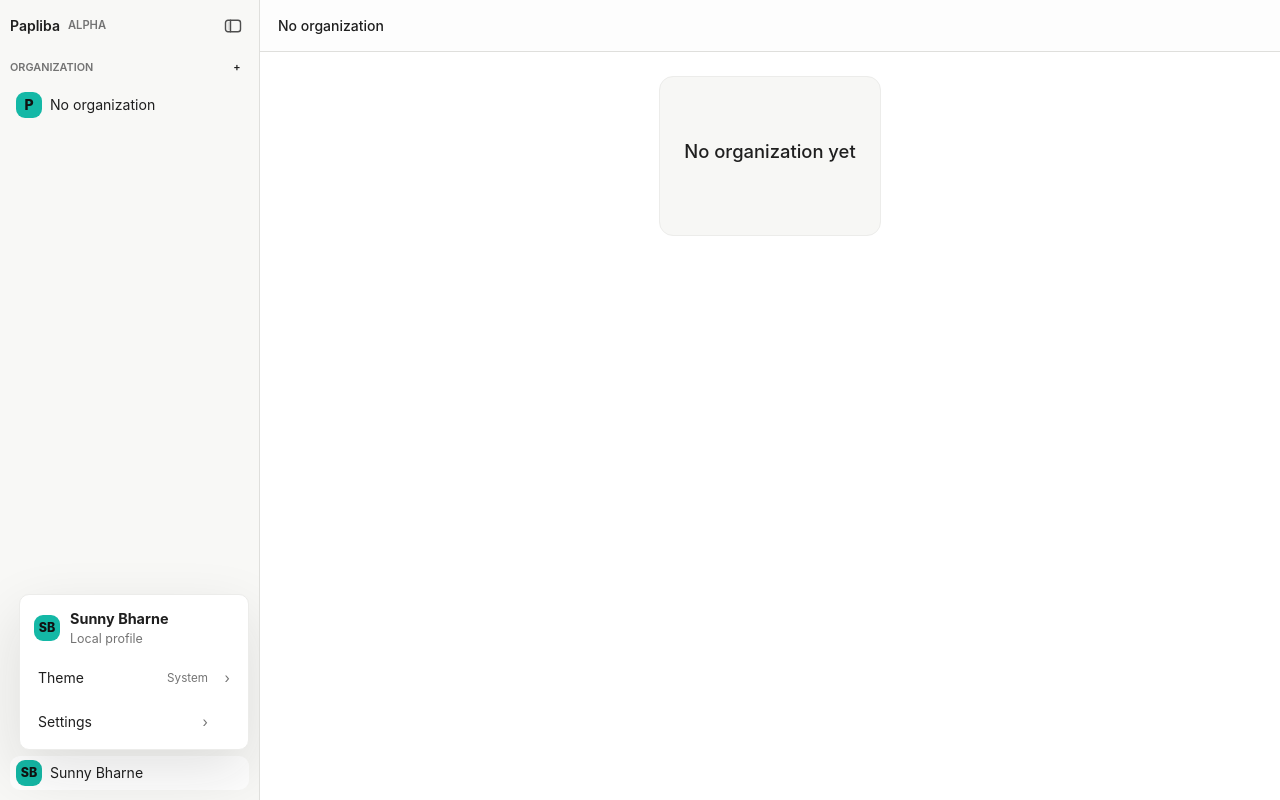
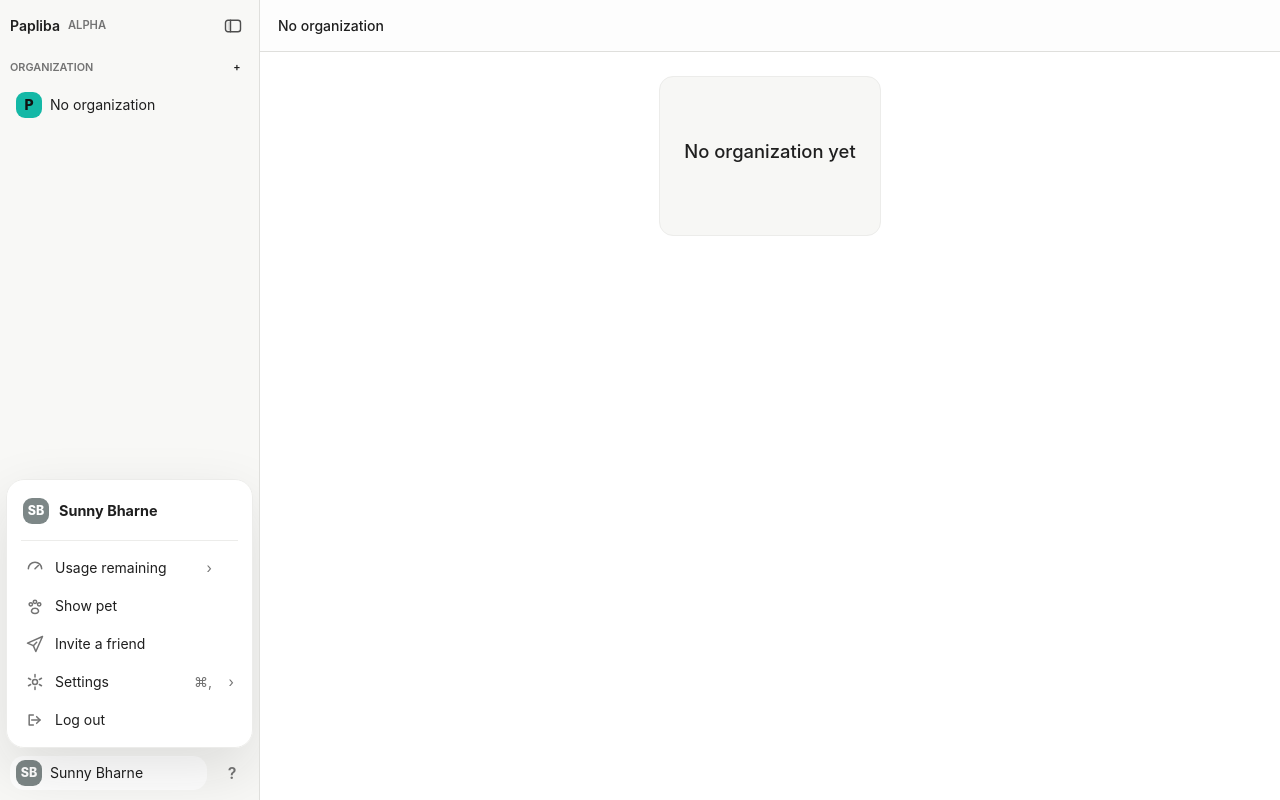
Before and after one commit to sunnybharne/papliba, a Next.js app in the folder src/Papliba.Web/: page /app in a window 1280 px wide. Both pictures are taken after a click on the button "Open account menu". Built offline with nearby package versions, Linux system fonts and the light colour scheme.

Commit message:
style: restyle account menu

```diff
--- a/src/Papliba.Web/src/app/app/_components/UserMenu.tsx
+++ b/src/Papliba.Web/src/app/app/_components/UserMenu.tsx
@@ -14,7 +14,6 @@ type SettingsSection = "account" | "appearance";
 
 export function UserMenu({ onThemeChange, themeMode }: UserMenuProps) {
   const [isOpen, setIsOpen] = useState(false);
-  const [isThemeMenuOpen, setIsThemeMenuOpen] = useState(false);
   const [isSettingsOpen, setIsSettingsOpen] = useState(false);
   const [settingsSection, setSettingsSection] =
     useState<SettingsSection>("account");
@@ -22,21 +21,15 @@ export function UserMenu({ onThemeChange, themeMode }: UserMenuProps) {
   const activeThemeLabel =
     themeOptions.find((option) => option.value === themeMode)?.label ?? "System";
 
-  function changeTheme(nextThemeMode: ThemeMode) {
-    onThemeChange(nextThemeMode);
-    setIsThemeMenuOpen(false);
-    setIsOpen(false);
-  }
-
   function openSettings(nextSettingsSection: SettingsSection) {
     setSettingsSection(nextSettingsSection);
     setIsOpen(false);
-    setIsThemeMenuOpen(false);
     setIsSettingsOpen(true);
   }
 
   return (
     <div className="user-menu">
+      <div className="account-footer-row">
         <button
           aria-expanded={isOpen}
           aria-haspopup="menu"
@@ -50,6 +43,10 @@ export function UserMenu({ onThemeChange, themeMode }: UserMenuProps) {
             <strong>{userName}</strong>
           </span>
         </button>
+        <button aria-label="Help" className="help-button" type="button">
+          ?
+        </button>
+      </div>
 
       {isOpen && (
         <div className="account-menu" role="menu">
@@ -62,46 +59,14 @@ export function UserMenu({ onThemeChange, themeMode }: UserMenuProps) {
             <span className="avatar">{userInitials}</span>
             <span>
               <strong>{userName}</strong>
-              <small>Local profile</small>
             </span>
           </button>
 
-          <button
-            aria-expanded={isThemeMenuOpen}
-            aria-haspopup="menu"
-            className="account-menu-item"
-            onClick={() =>
-              setIsThemeMenuOpen(
-                (currentIsThemeMenuOpen) => !currentIsThemeMenuOpen,
-              )
-            }
-            role="menuitem"
-            type="button"
-          >
-            <span>Theme</span>
-            <small>{activeThemeLabel}</small>
-            <span aria-hidden="true" className="menu-chevron">
-              ›
-            </span>
-          </button>
+          <div className="account-menu-divider" />
 
-          {isThemeMenuOpen && (
-            <div className="theme-choice-list">
-              {themeOptions.map((option) => (
-                <button
-                  aria-checked={themeMode === option.value}
-                  className="theme-option"
-                  data-active={themeMode === option.value}
-                  key={option.value}
-                  onClick={() => changeTheme(option.value)}
-                  role="menuitemradio"
-                  type="button"
-                >
-                  {option.label}
-                </button>
-              ))}
-            </div>
-          )}
+          <AccountMenuItem icon="usage" label="Usage remaining" />
+          <AccountMenuItem icon="pet" label="Show pet" />
+          <AccountMenuItem icon="invite" label="Invite a friend" />
 
           <button
             className="account-menu-item"
@@ -109,11 +74,17 @@ export function UserMenu({ onThemeChange, themeMode }: UserMenuProps) {
             role="menuitem"
             type="button"
           >
+            <MenuIcon name="settings" />
             <span>Settings</span>
+            <span aria-hidden="true" className="menu-shortcut">
+              ⌘,
+            </span>
             <span aria-hidden="true" className="menu-chevron">
               ›
             </span>
           </button>
+
+          <AccountMenuItem icon="logout" label="Log out" />
         </div>
       )}
 
@@ -209,3 +180,69 @@ export function UserMenu({ onThemeChange, themeMode }: UserMenuProps) {
     </div>
   );
 }
+
+type AccountMenuItemProps = {
+  icon: MenuIconName;
+  label: string;
+};
+
+function AccountMenuItem({ icon, label }: AccountMenuItemProps) {
+  return (
+    <button className="account-menu-item" role="menuitem" type="button">
+      <MenuIcon name={icon} />
+      <span>{label}</span>
+      {icon === "usage" && (
+        <span aria-hidden="true" className="menu-chevron">
+          ›
+        </span>
+      )}
+    </button>
+  );
+}
+
+type MenuIconName = "invite" | "logout" | "pet" | "settings" | "usage";
+
+function MenuIcon({ name }: { name: MenuIconName }) {
+  return (
+    <svg
+      aria-hidden="true"
+      className="account-menu-icon"
+      fill="none"
+      viewBox="0 0 24 24"
+    >
+      {name === "usage" && (
+        <>
+          <path d="M4 13a8 8 0 0 1 16 0" />
+          <path d="M12 13l4-4" />
+        </>
+      )}
+      {name === "pet" && (
+        <>
+          <circle cx="7" cy="10" r="2" />
+          <circle cx="12" cy="7" r="2" />
+          <circle cx="17" cy="10" r="2" />
+          <path d="M8 17c1.4-3 6.6-3 8 0 1 2.2-1 4-4 4s-5-1.8-4-4Z" />
+        </>
+      )}
+      {name === "invite" && (
+        <>
+          <path d="M21 3 3 11l7 3 3 7 8-18Z" />
+          <path d="m10 14 4-4" />
+        </>
+      )}
+      {name === "settings" && (
+        <>
+          <circle cx="12" cy="12" r="3" />
+          <path d="M12 3v3M12 18v3M4.2 7.5l2.6 1.5M17.2 15l2.6 1.5M19.8 7.5 17.2 9M6.8 15l-2.6 1.5" />
+        </>
+      )}
+      {name === "logout" && (
+        <>
+          <path d="M10 6H5v12h5" />
+          <path d="M14 8l4 4-4 4" />
+          <path d="M8 12h10" />
+        </>
+      )}
+    </svg>
+  );
+}
--- a/src/Papliba.Web/src/app/globals.css
+++ b/src/Papliba.Web/src/app/globals.css
@@ -271,10 +271,10 @@ a {
 .sidebar-toggle:hover,
 .thread-item:hover,
 .account-button:hover,
+.help-button:hover,
 .organization-empty:hover,
 .account-menu-item:hover,
 .account-menu-user:hover,
-.theme-option:hover,
 .settings-nav-item:hover,
 .settings-close-button:hover,
 .settings-theme-option:hover,
@@ -473,12 +473,14 @@ a {
   display: grid;
   place-items: center;
   border-radius: 9px;
+  color: #ffffff;
+  background: #7d8787;
+  font-weight: 800;
+}
+
+.project-icon {
   color: #111111;
   background: var(--accent);
-  font-weight: 800;
-}
-
-.project-icon {
   width: 26px;
   height: 26px;
 }
@@ -566,6 +568,13 @@ a {
   position: relative;
 }
 
+.account-footer-row {
+  display: grid;
+  grid-template-columns: minmax(0, 1fr) 34px;
+  gap: 8px;
+  align-items: center;
+}
+
 .account-button {
   display: grid;
   grid-template-columns: 26px minmax(0, 1fr);
@@ -575,14 +584,27 @@ a {
   min-height: 34px;
   padding: 4px 6px;
   border: 0;
-  border-radius: 10px;
-  color: var(--text);
-  background: transparent;
+  border-radius: 14px;
+  color: var(--text);
+  background: var(--quiet-surface);
   text-align: left;
 }
 
 .account-button[aria-expanded="true"] {
   background: var(--sidebar-active);
+}
+
+.help-button {
+  display: grid;
+  width: 34px;
+  height: 34px;
+  place-items: center;
+  border: 0;
+  border-radius: 50%;
+  color: var(--muted);
+  background: transparent;
+  font-size: 1rem;
+  font-weight: 600;
 }
 
 .avatar {
@@ -593,17 +615,18 @@ a {
 
 .account-menu {
   position: absolute;
-  right: 0;
-  bottom: calc(100% + 6px);
-  display: grid;
-  gap: 6px;
-  width: 230px;
-  padding: 8px;
+  right: -4px;
+  bottom: calc(100% + 8px);
+  left: -4px;
+  display: grid;
+  gap: 4px;
+  padding: 10px;
   border: 1px solid var(--border-soft);
-  border-radius: 10px;
-  background: var(--panel);
+  border-radius: 18px;
+  background: color-mix(in srgb, var(--panel) 92%, transparent);
   box-shadow: var(--shadow);
   transform-origin: bottom;
+  backdrop-filter: blur(18px);
   animation: dropdown-enter 120ms ease-out;
   z-index: 10;
 }
@@ -620,10 +643,16 @@ a {
 
 .account-menu-user {
   border: 0;
-  border-radius: 8px;
+  border-radius: 12px;
   color: var(--text);
   background: transparent;
   text-align: left;
+}
+
+.account-menu-divider {
+  height: 1px;
+  margin: 4px 4px 6px;
+  background: var(--border-soft);
 }
 
 .sidebar[data-open="false"] .brand-row {
@@ -640,7 +669,8 @@ a {
 .sidebar[data-open="false"] .organization-list,
 .sidebar[data-open="false"] .thread-item > span:last-child,
 .sidebar[data-open="false"] .muted-copy,
-.sidebar[data-open="false"] .account-button > span:not(.avatar) {
+.sidebar[data-open="false"] .account-button > span:not(.avatar),
+.sidebar[data-open="false"] .help-button {
   display: none;
 }
 
@@ -675,6 +705,11 @@ a {
   right: auto;
   bottom: 0;
   left: calc(100% + 8px);
+  width: 240px;
+}
+
+.sidebar[data-open="false"] .account-footer-row {
+  grid-template-columns: 1fr;
 }
 
 .account-menu-user strong,
@@ -692,48 +727,32 @@ a {
 
 .account-menu-item {
   display: grid;
-  grid-template-columns: minmax(0, 1fr) auto 14px;
+  grid-template-columns: 22px minmax(0, 1fr) auto 14px;
   gap: 8px;
   align-items: center;
-  min-height: 38px;
-  padding: 0 10px;
+  min-height: 34px;
+  padding: 0 8px;
   border: 0;
-  border-radius: 8px;
+  border-radius: 10px;
   color: var(--text);
   background: transparent;
   text-align: left;
 }
 
-.account-menu-item small {
-  color: var(--muted);
-}
-
+.account-menu-icon {
+  width: 20px;
+  height: 20px;
+  stroke: currentColor;
+  stroke-width: 1.8;
+  stroke-linecap: round;
+  stroke-linejoin: round;
+  color: var(--muted);
+}
+
+.menu-shortcut,
 .menu-chevron {
   color: var(--muted);
   text-align: right;
-}
-
-.theme-choice-list {
-  display: grid;
-  gap: 4px;
-  padding: 4px;
-  border-radius: 9px;
-  background: var(--quiet-surface);
-}
-
-.theme-option {
-  min-height: 36px;
-  padding: 0 10px;
-  border: 0;
-  border-radius: 8px;
-  color: var(--text);
-  background: transparent;
-  text-align: left;
-}
-
-.theme-option[data-active="true"] {
-  color: var(--accent);
-  background: var(--quiet-surface);
 }
 
 .workspace-panel {
```
Also changed, not shown: 1 other file (tests, documents, lock files or other folders). Lines whose indentation alone changed are shown as unchanged.
